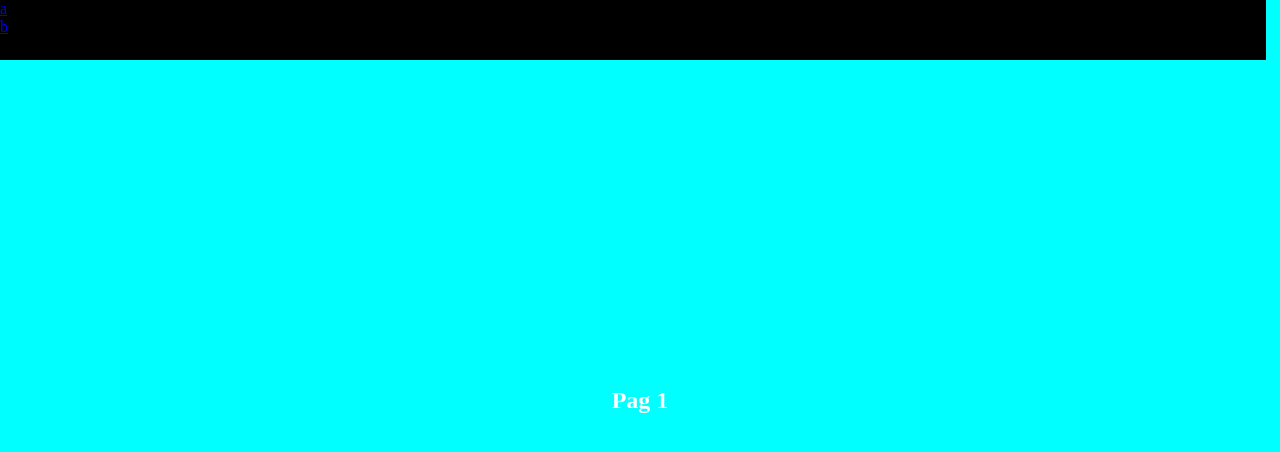
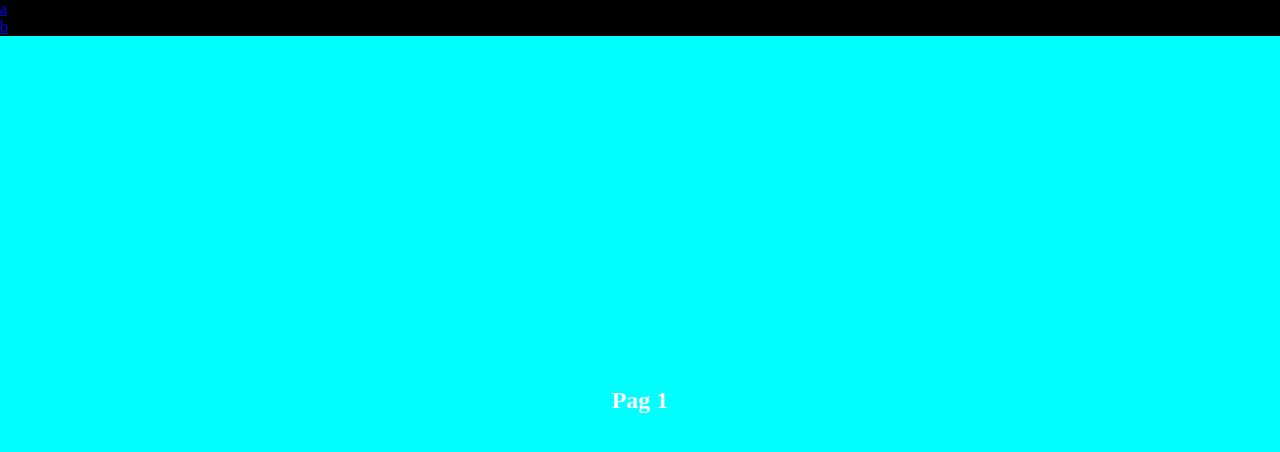
Before and after one commit to Skarzyll/snap-test, a plain HTML site: page index.html in a window 1280 px wide. Drawn offline with Linux system fonts and the light colour scheme.

Commit message:
Bugs Fixes

```diff
--- a/css/index.scss
+++ b/css/index.scss
@@ -8,16 +8,14 @@
 
 header {
     position: relative;
+    z-index: 20;
     width: 100vw;
 
-    nav {
-        position: fixed;
+    div {
         background-color: black;
-        top: 0;
-        left: 0;
-        height: 60px;
-        width: 98.9vw;
-        z-index: 1;
+        position: absolute;
+        width: 100vw;
+
     }
 }
 
--- a/index.html
+++ b/index.html
@@ -8,12 +8,14 @@
 </head>
 <body>
     <header>
+        <div>
             <nav>
                 <ol>
                     <li><a href="#">a</a></li>
                     <li><a href="#">b</a></li>
                 </ol>
             </nav>
+        </div>
     </header>
     <main>
         <section class="sec1">
```
Also changed, not shown: css/index.css, 1 other file. Lines whose indentation alone changed are shown as unchanged.
